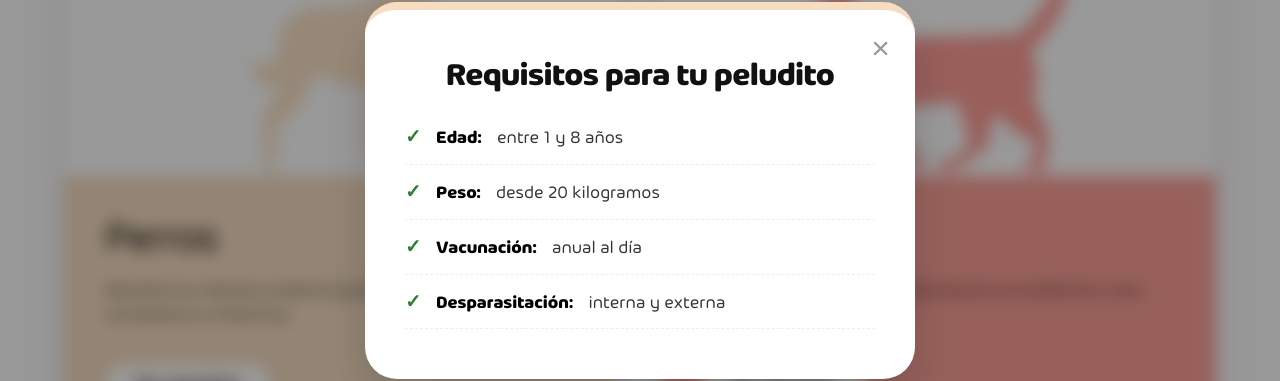
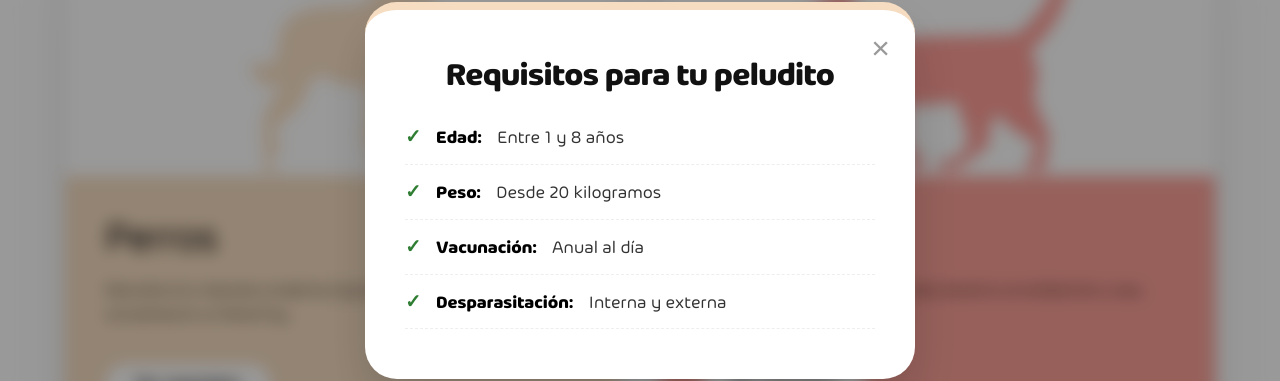
Before and after one commit to equipomaon/SITIO_WEB_HEMO_VITAL-2, a React (Vite) app: page /donantes in a window 1280 px wide. Both pictures are taken after a click on the element 342 px from the left and 400 px from the top of the page. Shown: the part 209-590 px from the top of the page. Built offline with nearby package versions, Linux system fonts and the light colour scheme.

Commit message:
V3 DONANTES -POSCICIONAMIENTO

```diff
--- a/src/routes/Ruta_Donantes.jsx
+++ b/src/routes/Ruta_Donantes.jsx
@@ -170,20 +170,20 @@ export const Ruta_Donantes = () => {
                 <div className="donantes_modal__body">
                   <h2>Requisitos para tu peludito</h2>
                   <ul className="donantes_modal__list">
-                    <li><strong>Edad:</strong> entre 1 y 8 años</li>
-                    <li><strong>Peso:</strong> desde 20 kilogramos</li>
-                    <li><strong>Vacunación:</strong> anual al día</li>
-                    <li><strong>Desparasitación:</strong> interna y externa</li>
+                    <li><strong>Edad:</strong> Entre 1 y 8 años</li>
+                    <li><strong>Peso:</strong> Desde 20 kilogramos</li>
+                    <li><strong>Vacunación:</strong> Anual al día</li>
+                    <li><strong>Desparasitación:</strong> Interna y externa</li>
                   </ul>
                 </div>
               ) : (
                 <div className="donantes_modal__body">
                   <h2>Requisitos para tu michi</h2>
                   <ul className="donantes_modal__list">
-                    <li><strong>Edad:</strong> entre 1 y 10 años</li>
-                    <li><strong>Peso:</strong> desde 3.5 kilogramos</li>
-                    <li><strong>Vacunación:</strong> anual al día</li>
-                    <li><strong>Desparasitación:</strong> interna y externa</li>
+                    <li><strong>Edad:</strong> Entre 1 y 10 años</li>
+                    <li><strong>Peso:</strong> Desde 3.5 kilogramos</li>
+                    <li><strong>Vacunación:</strong> Anual al día</li>
+                    <li><strong>Desparasitación:</strong> Interna y externa</li>
                     <li><strong>Extra:</strong> Deben ser estrictamente caseros</li>
                   </ul>
                 </div>
--- a/src/styles_scss/componentes_scss/ruta_donantes.scss
+++ b/src/styles_scss/componentes_scss/ruta_donantes.scss
@@ -26,6 +26,13 @@ $color-texto-oscuro: #111111;
         margin-bottom: 60px; // Espacio entre el contenido y el banner animado
 
         @include para-movil {
+            margin-top: 100px;
+            flex-direction: column;
+            text-align: center;
+            gap: 30px;
+        }
+
+        @include para-tablet-vertical{
             margin-top: 100px;
             flex-direction: column;
             text-align: center;
@@ -113,6 +120,7 @@ $color-texto-oscuro: #111111;
             letter-spacing: -0.02em; // Sugerencia de tu reset para Arlon
             color: #000;
             margin: 0;
+
 
         }
 
```
